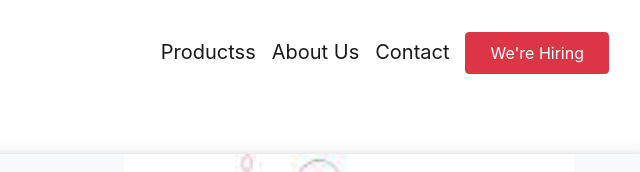
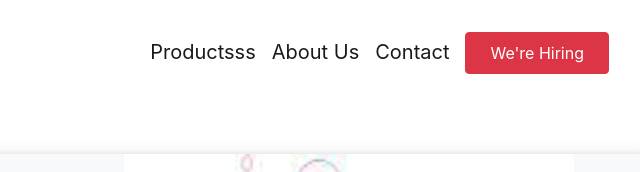
Before and after one commit to snakrm/interview, a plain HTML site: page index.html in a window 1280 px wide. Shown: the top 172 px of the page, 640-1280 px from the left. Drawn offline with nearby package versions, Linux system fonts and the light colour scheme; files that its build step writes are made by us from their sources.

Commit message:
fix: label

```diff
--- a/index.html
+++ b/index.html
@@ -44,7 +44,7 @@
                   <ul class="navbar-nav ml-auto">
 
                     <li class="nav-item">
-                      <a class="navbar-brand" href="#">Productss</a>
+                      <a class="navbar-brand" href="#">Productsss</a>
                     </li>
                     <li class="nav-item">
                       <a class="navbar-brand" href="#">About Us</a>
```
